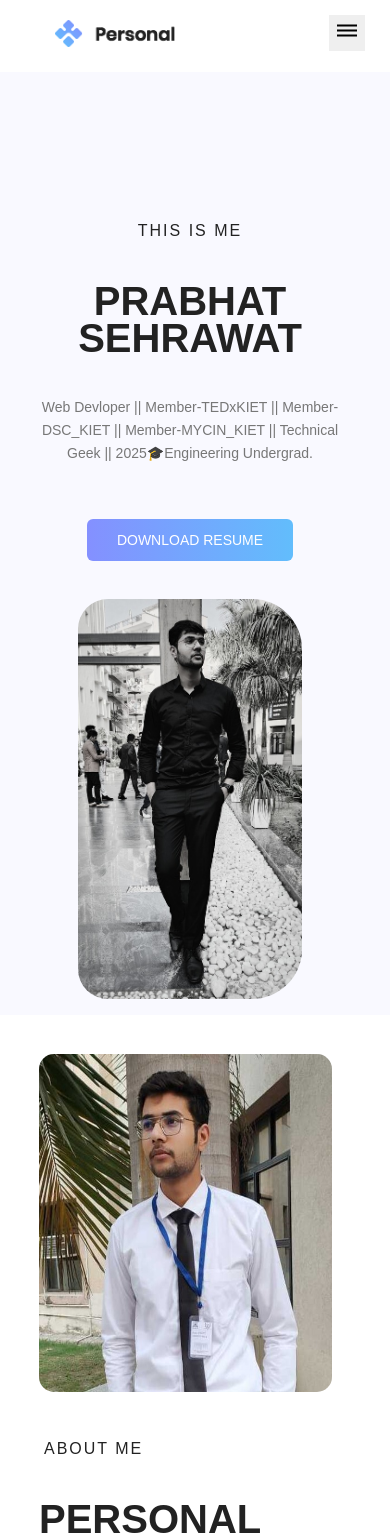
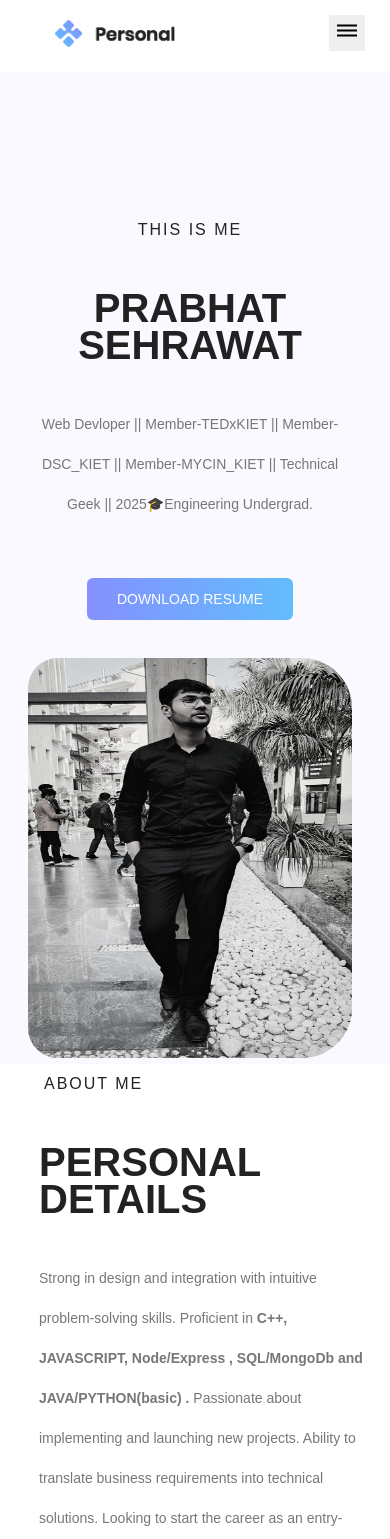
Before and after one commit to prabhat-021/PORTFOLIO, a React (Create React App) app: page / in a window 390 px wide. Shown: the top 1539 px of the page. Built offline with nearby package versions, Linux system fonts and the light colour scheme.

Commit message:
small changes

```diff
--- a/src/Testimonial.js
+++ b/src/Testimonial.js
@@ -46,7 +46,7 @@ export default function Testimonial() {
             </div>
             <Swiper
                 navigation={true}
-                slidesPerView={windowSize.innerWidth >=400 ? 2 :1}
+                slidesPerView={windowSize.innerWidth >=1020 ? 2 :1}
                 spaceBetween={30}
                 autoplay={{
                     delay: 2000,
--- a/src/styles.css
+++ b/src/styles.css
@@ -126,6 +126,31 @@ margin-right: auto;
   background: -webkit-linear-gradient(0deg, #8490ff 0%, #62bdfc 100%);
 }
 
+@media only screen and (max-width: 1020px) {
+  .head-text-in {
+    line-height: 40px;
+  }
+}
+
+@media only screen and (max-width: 750px) {
+  .header {
+    padding: 0;
+    display: grid;
+    grid-template-columns: 1fr 1fr;
+    width: fit-content;
+  }
+
+  .head-img-m {
+    margin-left: 5%;
+    width: 90%;
+  }
+
+  .head-img {
+    width: 100%;
+    padding-right: 0;
+  }
+}
+
 @media only screen and (max-width: 420px) {
   .head-h2 {
     line-height: 2.3rem;
@@ -221,6 +246,16 @@ margin-right: auto;
   font-weight: 700;
 }
 
+@media only screen and (max-width: 1020px) {
+  .mid-text {
+    line-height: 40px;
+  }
+
+  .mid-img {
+    display: none;
+  }
+}
+
 @media only screen and (max-width: 420px) {
   .mid {
     display: block;
@@ -242,6 +277,10 @@ margin-right: auto;
   .mid1-h1 {
     margin-top: 0;
     margin-left: 5px;
+  }
+
+  .mid-img {
+    display: none;
   }
 }
 
@@ -298,6 +337,14 @@ margin-right: auto;
   font-weight: 450;
   line-height: 1.625em;
   margin: 3%;
+}
+
+@media only screen and (max-width: 1020px) {
+  .mid-container {
+    display: grid;
+    grid-template-columns: 1fr 1fr;
+    width: auto;
+  }
 }
 
 @media only screen and (max-width: 420px) {
@@ -516,12 +563,17 @@ margin-right: auto;
   font-size: 1.9rem;
 }
 
-@media only screen and (max-width: 820px){
+@media only screen and (max-width: 1020px) {
   .foot-grid {
     display: grid;
     grid-template-columns: 1fr 1fr;
   }
+
+  .foot-social {
+    margin-left: 0;
+  }
 }
+
 @media only screen and (max-width: 420px) {
   .foot-grid {
     display: block;
@@ -663,20 +715,31 @@ margin-right: auto;
 
 .slide-img {
   width: 100%;
-  height: 45vh;
+  height: 50vh;
   margin-right: 1.5%
 }
 
 /* .home-text{
   margin: 0;
 } */
+
+@media only screen and (max-width: 1020px) {
+  .slide-img {
+    width: 100%;
+    height: auto;
+    /* height: 30vh; */
+  }
+}
+
 @media only screen and (max-width: 420px) {
   .swip-slide {
     display: block;
   }
 
   .slide-img {
-    height: 30vh;
+    width: 100%;
+    height: auto;
+    /* height: 30vh; */
   }
 }
 
@@ -745,7 +808,7 @@ margin-right: auto;
 }
 
 @media only screen and (max-width: 1020px) {
-  .project-card-1{
+  .project-card-1 {
     display: grid;
     grid-template-columns: 1fr 1fr;
   }
```
